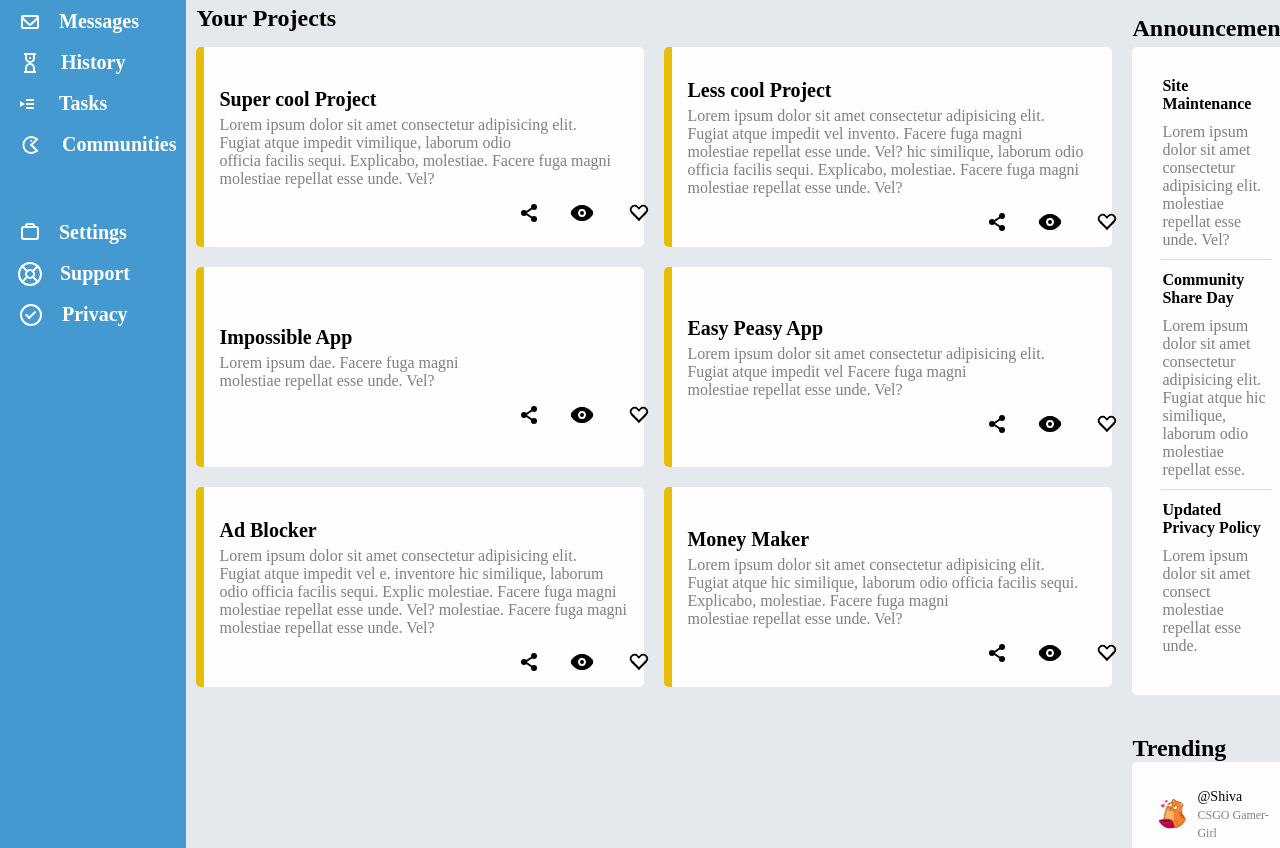
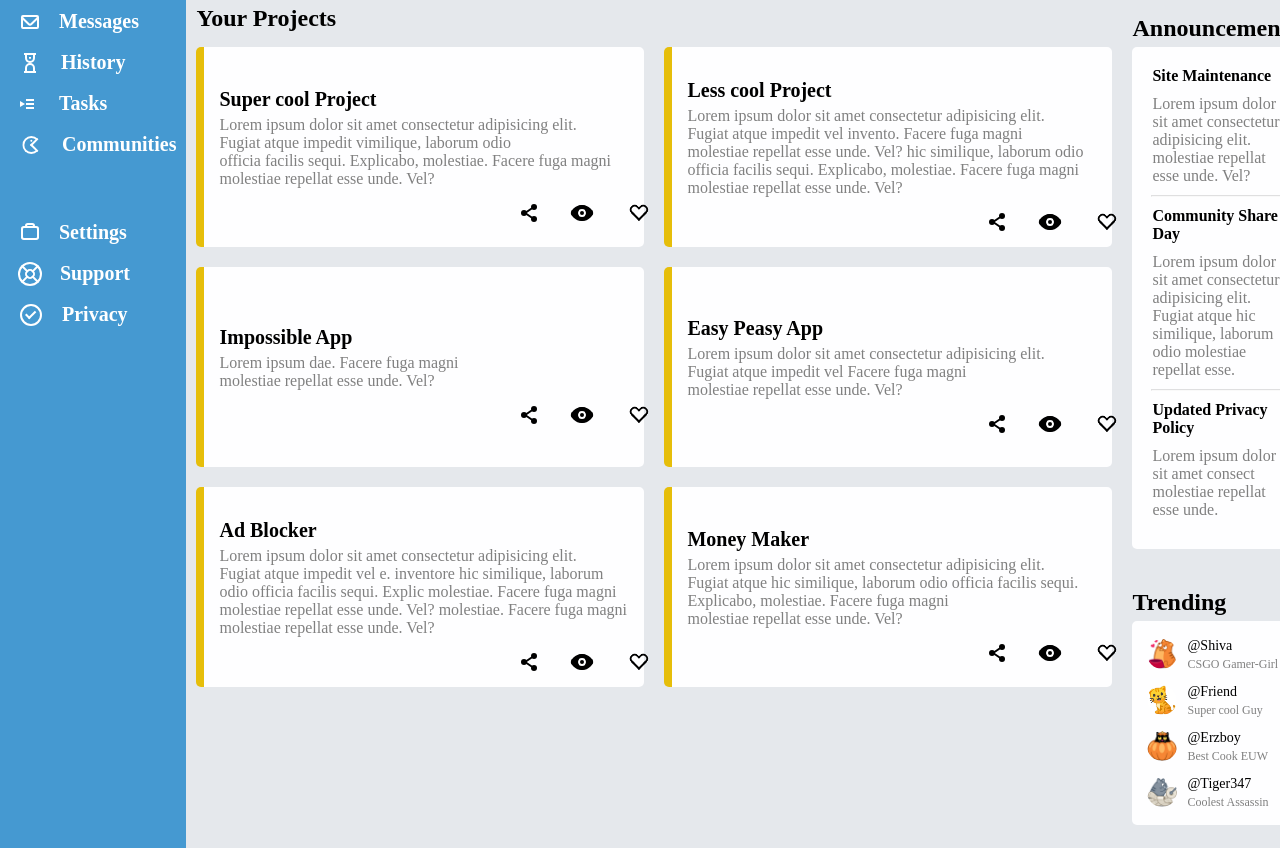
Before and after one commit to IgelCode/dashboard, a website: page index.html in a window 1280 px wide. Shown: the part 182-1030 px from the top of the page. Drawn offline with Linux system fonts and the light colour scheme.

Commit message:
finished?

```diff
--- a/style.css
+++ b/style.css
@@ -1,8 +1,6 @@
 * {
   padding: 0;
   margin: 0;
-}
-body {
 }
 .content {
   height: 100vh;
@@ -169,8 +167,6 @@ input {
   flex-direction: column;
   gap: 5px;
 }
-.trending {
-}
 .trendingwindow {
   background-color: #fefeff;
   border-radius: 5px;
@@ -180,7 +176,7 @@ input {
   flex-direction: column;
 }
 .announcewrapper {
-  padding: 30px;
+  padding: 20px;
   display: flex;
   flex-direction: column;
   gap: 10px;
@@ -212,17 +208,16 @@ hr {
 
   padding: 10px;
 }
-.announcements {
-}
-.announcementcontent {
-}
 .trending {
   padding-top: 40px;
+}
+.trendingtitle {
+  padding-bottom: 5px;
 }
 .trendingcontent {
   display: grid;
   grid-template-columns: 1fr 8fr;
-  padding: 25px;
+  padding: 15px;
   gap: 10px;
   align-items: center;
 }
```
